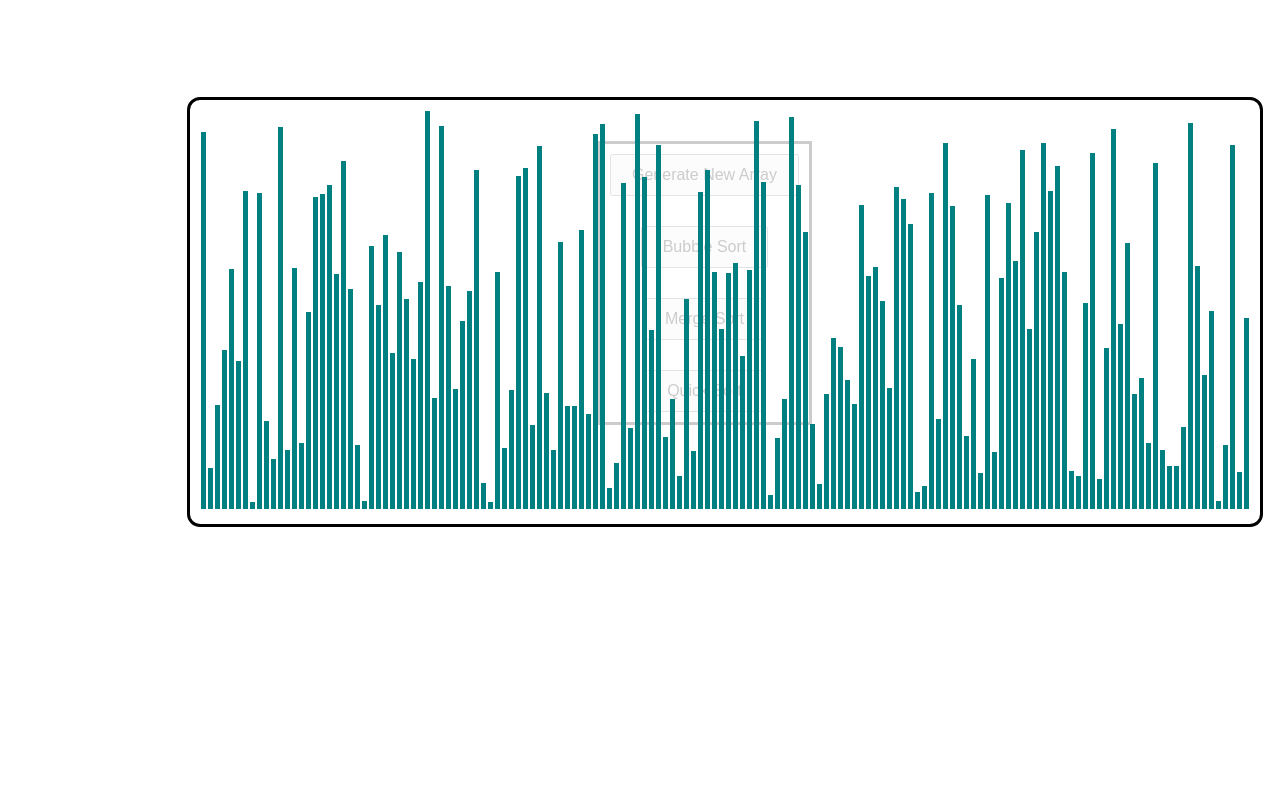
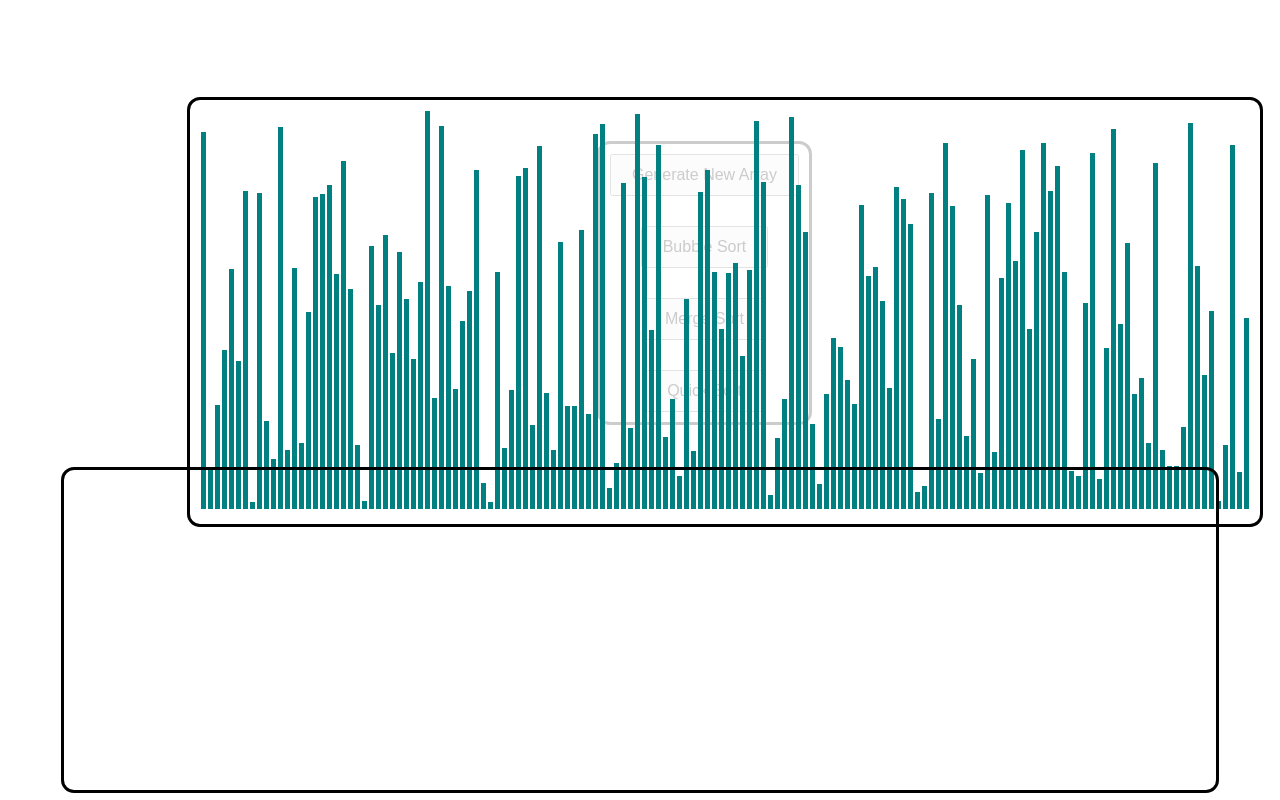
Before and after one commit to amusci/algo-learn-tool, a React (Create React App) app in the folder algo-learning-tool/: page / in a window 1280 px wide. Built offline with nearby package versions, Linux system fonts and the light colour scheme.

Commit message:
set up for the descriptions

```diff
--- a/algo-learning-tool/src/algoVisualizer/visualizer.css
+++ b/algo-learning-tool/src/algoVisualizer/visualizer.css
@@ -33,6 +33,7 @@
     flex-direction: column;
     align-items: center;
     gap: 10px;
+    border-radius: 10px;
 }
 
 button {
@@ -41,3 +42,16 @@ button {
     font-size: 16px;
     cursor: pointer;
 }
+
+.desc-container {
+    outline: solid black;
+    font-size: 100px;
+    height: 40vh;
+    width: 90%;
+    position: fixed;
+    bottom: 10px;
+    display: flex;
+    justify-content: center;
+    align-items: center;
+    border-radius: 10px;
+}
--- a/algo-learning-tool/src/algoVisualizer/visualizer.jsx
+++ b/algo-learning-tool/src/algoVisualizer/visualizer.jsx
@@ -54,6 +54,13 @@ const SortingVisualizer = () => {
                     ></div>
                 ))}
             </div>
+
+            <div className="desc-container">
+                {/*descriptions*/}
+                <div className="desc">
+
+                </div>
+            </div>
         </div>
     );
 };
```
